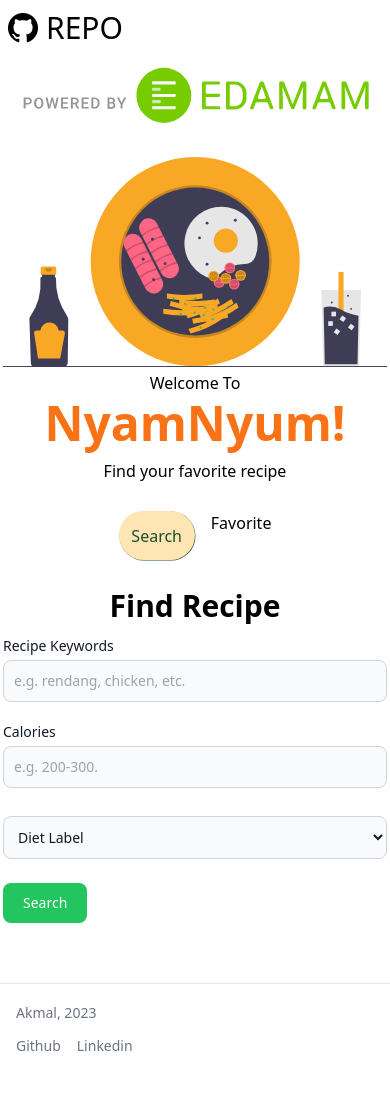
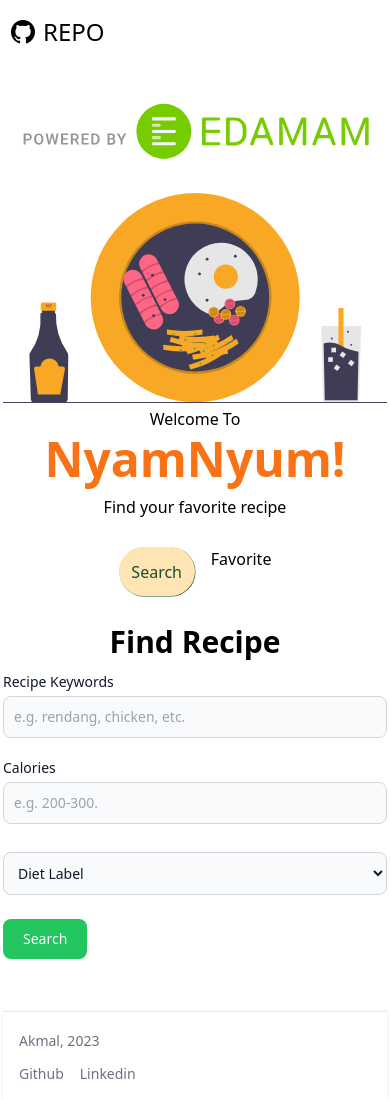
Before and after one commit to akmaladisa/edamam-recipe-search, a Vue app: page / in a window 390 px wide. Before the commit the page ends 1072 px from the top, so only its background shows below. Built offline with nearby package versions, Linux system fonts and the light colour scheme.

Commit message:
styling with phone style

```diff
--- a/src/components/TheForm.vue
+++ b/src/components/TheForm.vue
@@ -4,16 +4,16 @@
 
         <form>
             <div class="mb-5">
-                <label for="default-input" class="block mb-1 text-sm font-medium text-gray-900 dark:text-white">Recipe Keywords</label>
-                <input type="text" placeholder="e.g. rendang, chicken, etc." id="default-input" class="bg-gray-50 border border-gray-300 text-gray-900 text-sm rounded-lg focus:ring-blue-500 focus:border-blue-500 block w-full p-2.5 dark:bg-gray-700 dark:border-gray-600 dark:placeholder-gray-400 dark:text-white dark:focus:ring-blue-500 dark:focus:border-blue-500">
+                <label for="default-input" class="block mb-1 text-sm font-medium text-gray-900">Recipe Keywords</label>
+                <input type="text" placeholder="e.g. rendang, chicken, etc." id="default-input" class="bg-gray-50 border border-gray-300 text-gray-900 text-sm rounded-lg focus:ring-blue-500 focus:border-blue-500 block w-full p-2.5 dark:border-gray-600 dark:placeholder-gray-400 dark:bg-slate-600 dark:text-gray-200 dark:focus:ring-blue-500 dark:focus:border-blue-500">
             </div>
 
             <div class="mb-7">
-                <label for="default-input" class="block mb-1 text-sm font-medium text-gray-900 dark:text-white">Calories</label>
-                <input type="text" placeholder="e.g. 200-300." id="default-input" class="bg-gray-50 border border-gray-300 text-gray-900 text-sm rounded-lg focus:ring-blue-500 focus:border-blue-500 block w-full p-2.5 dark:bg-gray-700 dark:border-gray-600 dark:placeholder-gray-400 dark:text-white dark:focus:ring-blue-500 dark:focus:border-blue-500">
+                <label for="default-input" class="block mb-1 text-sm font-medium text-gray-900">Calories</label>
+                <input type="text" placeholder="e.g. 200-300." id="default-input" class="bg-gray-50 border border-gray-300 text-gray-900 text-sm rounded-lg focus:ring-blue-500 focus:border-blue-500 block w-full p-2.5 dark:border-gray-600 dark:placeholder-gray-400 dark:bg-slate-600 dark:text-gray-200 dark:focus:ring-blue-500 dark:focus:border-blue-500">
             </div>
 
-            <select id="diet" class="bg-gray-50 border mb-6 border-gray-300 text-gray-900 text-sm rounded-lg focus:ring-blue-500 focus:border-blue-500 block w-full p-2.5 dark:bg-gray-700 dark:border-gray-600 dark:placeholder-gray-400 dark:text-white dark:focus:ring-blue-500 dark:focus:border-blue-500">
+            <select id="diet" class="bg-gray-50 border mb-6 border-gray-300 text-gray-900 text-sm rounded-lg focus:ring-blue-500 focus:border-blue-500 block w-full p-2.5 dark:border-gray-600 dark:placeholder-gray-400 dark:bg-slate-600 dark:text-gray-200 dark:focus:ring-blue-500 dark:focus:border-blue-500">
                 <option selected disabled>Diet Label</option>
                 <option value="balanced">balanced</option>
                 <option value="high-fiber">high-fiber</option>
--- a/src/layouts/TheFooter.vue
+++ b/src/layouts/TheFooter.vue
@@ -1,8 +1,8 @@
 <template>
-    <footer class="bottom-0 left-0 z-20 w-full p-4 bg-white border-t border-gray-200 shadow md:flex md:items-center md:justify-between md:p-6 dark:bg-gray-800 dark:border-gray-600">
-        <span class="text-sm text-gray-500 sm:text-center dark:text-gray-400">Akmal, 2023
+    <footer class="bottom-0 left-0 z-20 w-96 mx-auto p-4 bg-white border-t border-gray-200 shadow md:flex md:items-center md:justify-between md:p-6 dark:bg-slate-600 dark:text-gray-200">
+        <span class="text-sm text-gray-500 sm:text-center dark:text-gray-200">Akmal, 2023
         </span>
-        <ul class="flex flex-wrap items-center mt-3 text-sm text-gray-500 dark:text-gray-400 sm:mt-0">
+        <ul class="flex flex-wrap items-center mt-3 text-sm text-gray-500 dark:text-gray-200 sm:mt-0">
             <li>
                 <a href="https://github.com/akmaladisa" class="mr-4 hover:underline hover:text-green-400 md:mr-6 ">Github</a>
             </li>
--- a/src/layouts/TheHeader.vue
+++ b/src/layouts/TheHeader.vue
@@ -1,9 +1,9 @@
 <template>
 
-    <nav class="bg-white border-gray-200 px-2 sm:px-4 py-2.5 rounded dark:bg-gray-900 container">
+    <nav class="bg-white border-gray-200 px-2 sm:px-4 py-3 dark:bg-slate-600 dark:text-gray-200 container mx-auto w-96">
         <a href="https://github.com/akmaladisa/edamam-recipe-search" class="no-underline text-3xl hover:text-green-500 ease-in duration-300">
-            <i class="bi bi-github mr-1"></i>
-            <span class="ml-1">REPO</span>
+            <i class="bi bi-github mr-1 text-2xl"></i>
+            <span class="ml-1 text-2xl">REPO</span>
         </a>
     </nav>
 
--- a/src/slots/MainSlot.vue
+++ b/src/slots/MainSlot.vue
@@ -1,5 +1,5 @@
 <template>
-    <div class="container flex justify-center pb-10">
+    <div class="container flex justify-center py-8 mx-auto">
 
         <div class="flex flex-col justify-center">
             <slot></slot>
```
